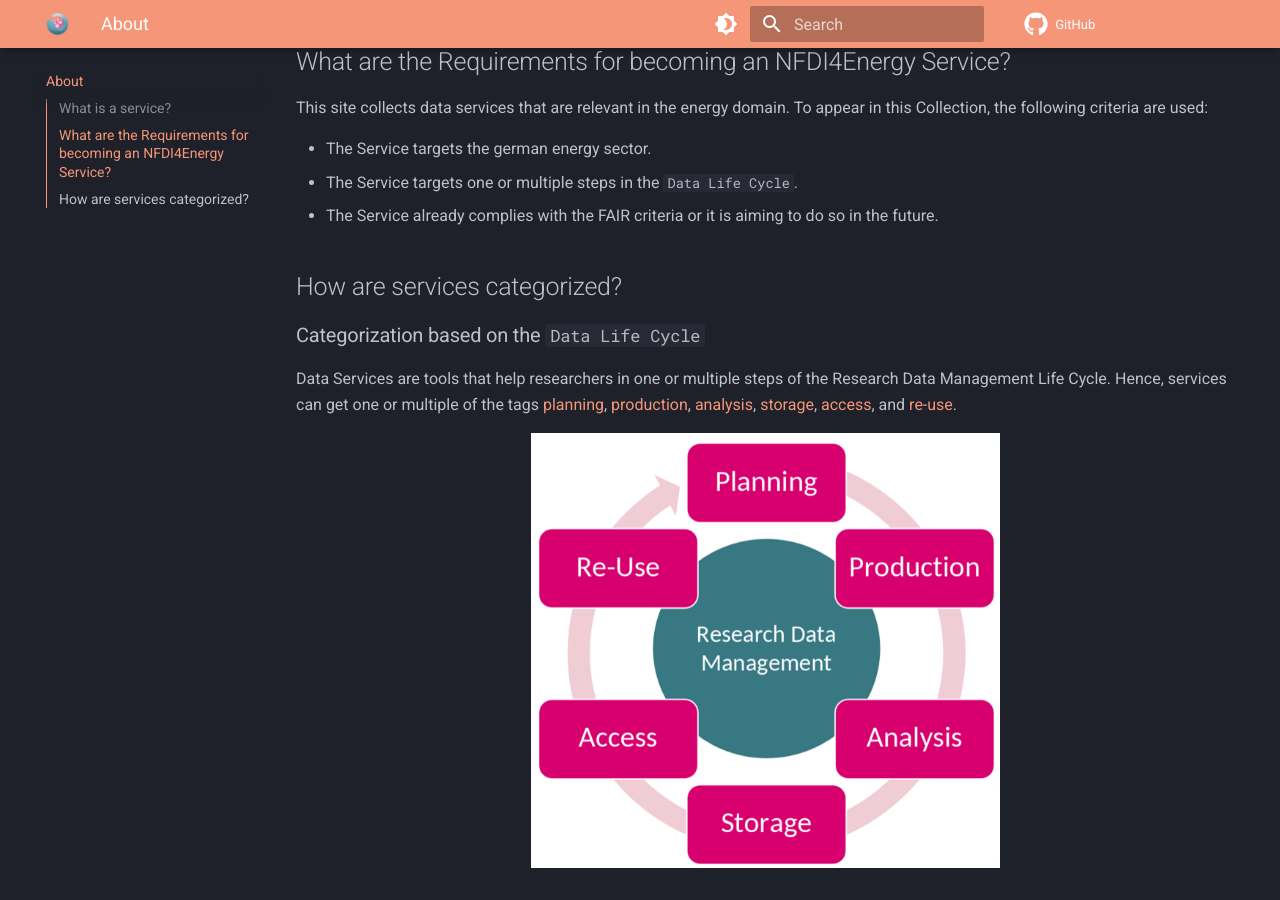
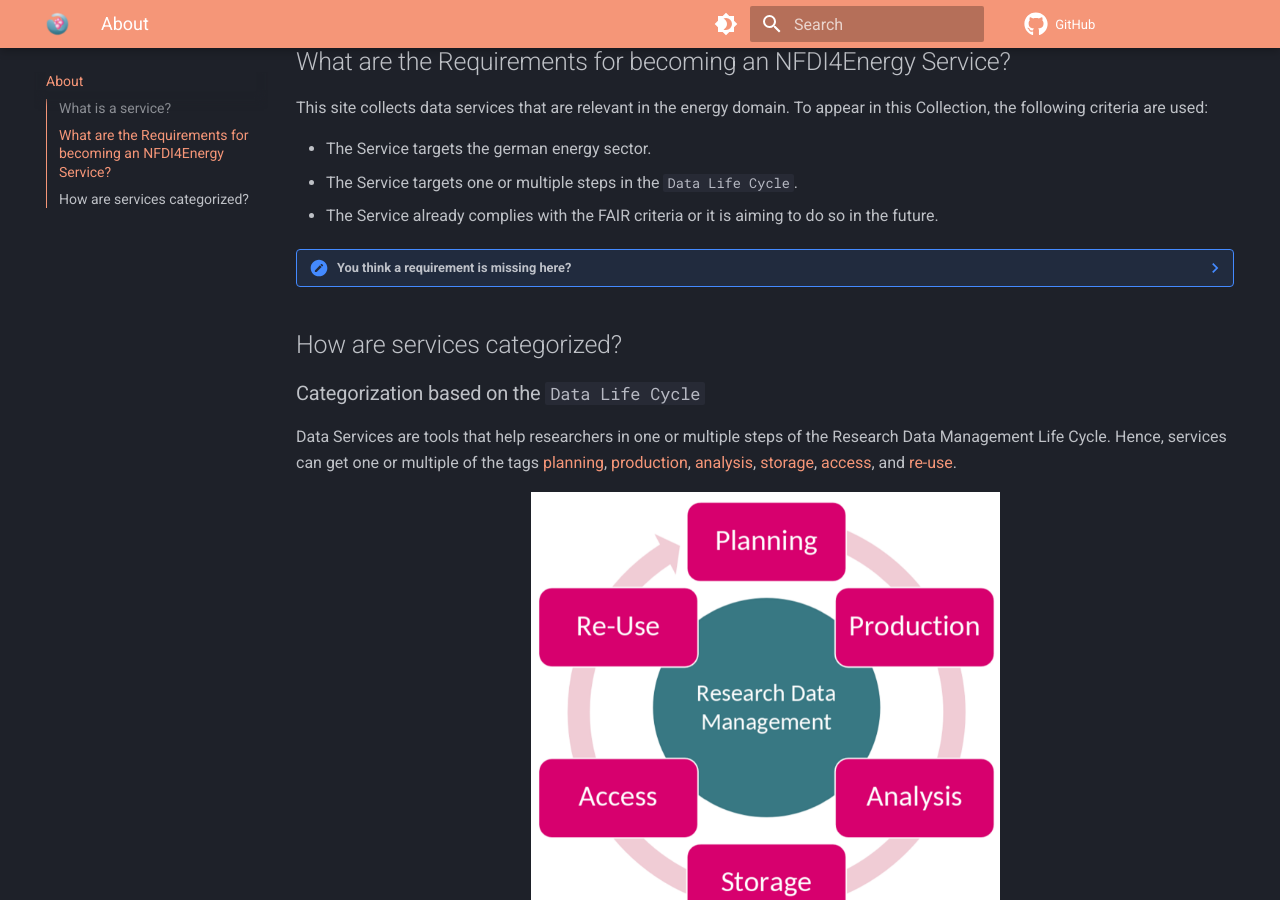
Before and after one commit to NFDI4Energy/service-portfolio, an MkDocs documentation site: the page built from docs/about.md, in a window 1280 px wide and 900 px high, scrolled down 575 px. Built offline with MkDocs 1.6.1 and Material for MkDocs 9.7.7, drawn with Linux system fonts in a browser that asks for light colours; comment, search, counter and statistics services are not loaded.

Commit message:
Add reference to the requirements github issue

```diff
--- a/docs/about.md
+++ b/docs/about.md
@@ -20,6 +20,10 @@
 * The Service targets the german energy sector.
 * The Service targets one or multiple steps in the `Data Life Cycle`.
 * The Service already complies with the FAIR criteria or it is aiming to do so in the future.
+
+??? note "You think a requirement is missing here?"
+
+    Discuss requirements with us, either via mail service[@]nfdi4energy.org or in the [github issue](https://github.com/NFDI4Energy/service-portfolio/issues/2).
 
 ## How are services categorized?
 
```
